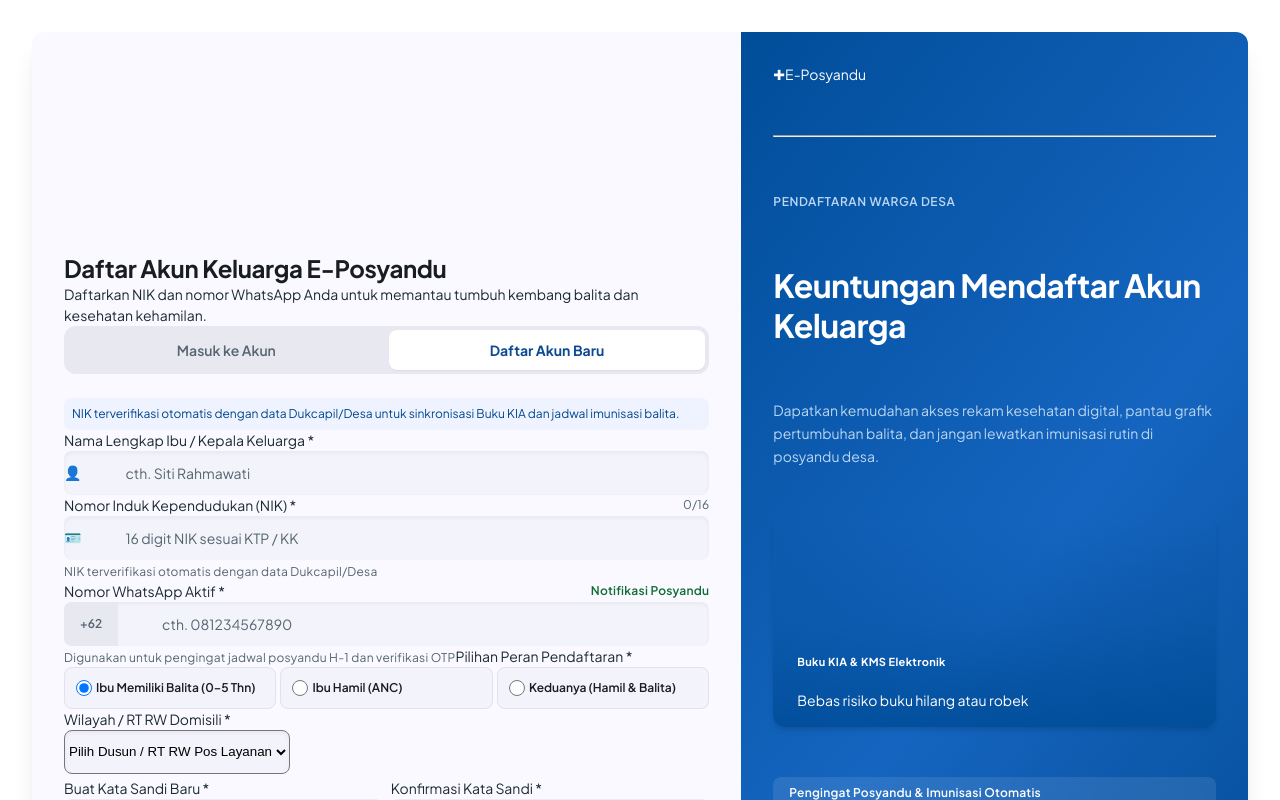
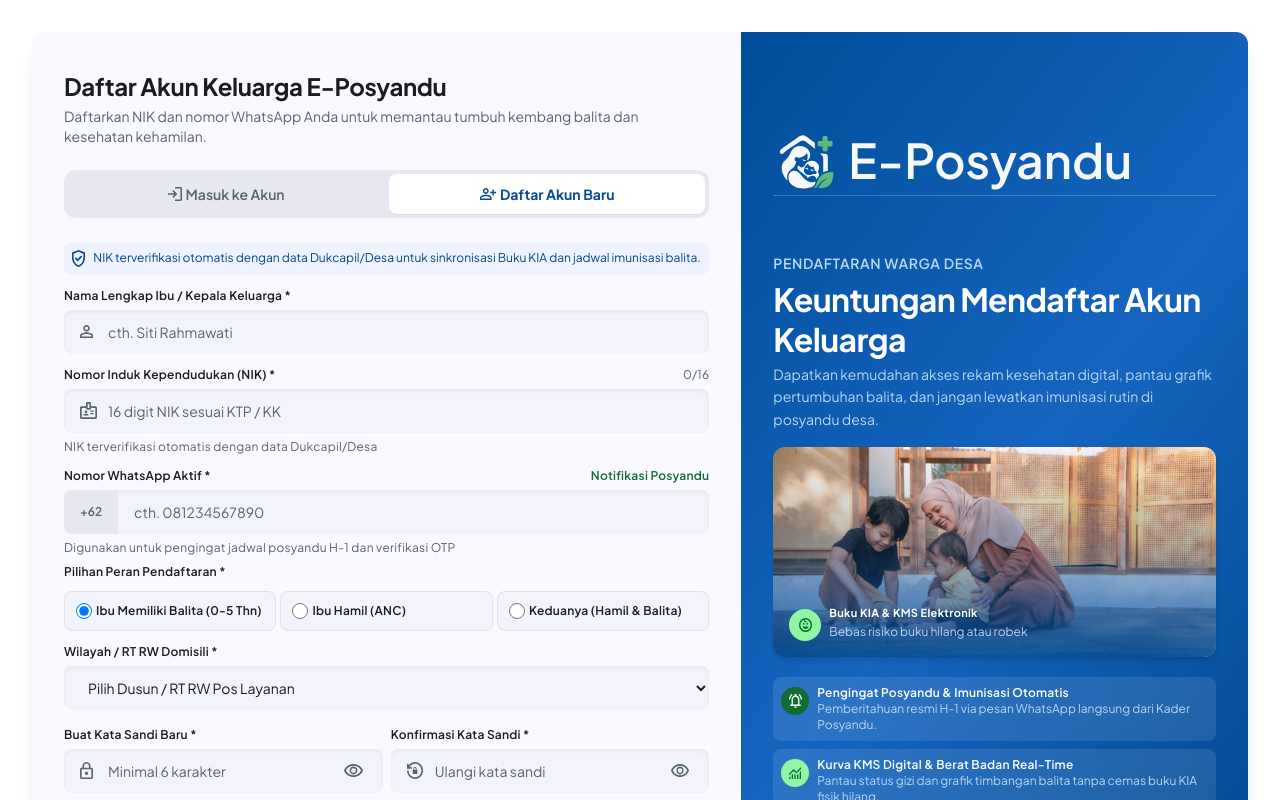
Before and after one commit to RahmadioAP/e-posyandu, a React (Vite) app: page /register in a window 1280 px wide. Shown: the top 800 px of the page. Built offline with nearby package versions, Linux system fonts and the light colour scheme.

Commit message:
fix(auth): samakan Login & Registrasi dengan desain Figma

```diff
--- a/src/pages/AuthShell.jsx
+++ b/src/pages/AuthShell.jsx
@@ -1,27 +1,63 @@
+import { useState } from 'react'
 import { Link } from 'react-router-dom'
+import logoWhite from '../assets/logo-white.svg'
+import photo from '../assets/photo-kia.jpg'
+import icBook from '../assets/ic-book.svg'
+import icEye from '../assets/ic-eye.svg'
+import tabLoginOn from '../assets/ic-tab-login-on.svg'
+import tabLoginOff from '../assets/ic-tab-login-off.svg'
+import tabRegOn from '../assets/ic-tab-reg-on.svg'
+import tabRegOff from '../assets/ic-tab-reg-off.svg'
 
-export function Logo() {
-  return <div className="logo"><span className="logo-mark">✚</span>E-Posyandu</div>
-}
-
-export function BluePanel({ tag, title, text, feats, photoCaption }) {
+export function BluePanel({ tag, title, text, feats }) {
   return (
     <aside className="blue-panel">
-      <Logo /><hr className="rule" />
-      <small className="tagline">{tag}</small>
-      <h2>{title}</h2>
-      <p>{text}</p>
-      <div className="photo">{photoCaption && <div className="photo-cap"><span className="dot" /><div><b>{photoCaption[0]}</b><br />{photoCaption[1]}</div></div>}</div>
-      {feats.map(([t, d]) => <div className="feat" key={t}><span className="ficon" /><div><b>{t}</b><br />{d}</div></div>)}
+      <div className="blue-logo"><img src={logoWhite} alt="" />E-Posyandu</div>
+      <div className="blue-body">
+        <div>
+          <p className="tagline">{tag}</p>
+          <h2>{title}</h2>
+          <p>{text}</p>
+        </div>
+        <div className="photo">
+          <img src={photo} alt="Ibu bermain bersama anak-anaknya" />
+          <div className="photo-cap">
+            <span className="ico mint ico-32"><img src={icBook} alt="" /></span>
+            <div><b>Buku KIA &amp; KMS Elektronik</b><small>Bebas risiko buku hilang atau robek</small></div>
+          </div>
+        </div>
+        <div className="feats">
+          {feats.map(([icon, bg, t, d]) => (
+            <div className="feat" key={t}>
+              <span className={'ico ico-28 ' + bg}><img src={icon} alt="" /></span>
+              <div><b>{t}</b><small>{d}</small></div>
+            </div>
+          ))}
+        </div>
+      </div>
     </aside>
   )
 }
 
 export function Tabs({ active }) {
+  const login = active === 'login'
   return (
-    <div className="auth-tabs">
-      <Link to="/login" className={active === 'login' ? 'on' : ''}>Masuk ke Akun</Link>
-      <Link to="/register" className={active === 'register' ? 'on' : ''}>Daftar Akun Baru</Link>
+    <nav className="auth-tabs">
+      <Link to="/login" className={login ? 'on' : ''}><img src={login ? tabLoginOn : tabLoginOff} alt="" />Masuk ke Akun</Link>
+      <Link to="/register" className={login ? '' : 'on'}><img src={login ? tabRegOff : tabRegOn} alt="" />Daftar Akun Baru</Link>
+    </nav>
+  )
+}
+
+export function PasswordInput({ id, icon, placeholder, autoComplete = 'new-password' }) {
+  const [show, setShow] = useState(false)
+  return (
+    <div className="input pw">
+      <img src={icon} alt="" />
+      <input id={id} type={show ? 'text' : 'password'} placeholder={placeholder} minLength={6} autoComplete={autoComplete} />
+      <button type="button" className="eye" onClick={() => setShow(!show)} aria-label={show ? 'Sembunyikan kata sandi' : 'Tampilkan kata sandi'}>
+        <img src={icEye} alt="" />
+      </button>
     </div>
   )
 }
--- a/src/pages/Login.jsx
+++ b/src/pages/Login.jsx
@@ -1,29 +1,46 @@
-import { useState } from 'react'
-import { Link } from 'react-router-dom'
-import { BluePanel, Tabs } from './AuthShell.jsx'
+import { BluePanel, Tabs, PasswordInput } from './AuthShell.jsx'
+import icAlarm from '../assets/ic-alarm.svg'
+import icShieldLock from '../assets/ic-shield-lock.svg'
+import icChat from '../assets/ic-chat.svg'
+import icIdcard from '../assets/ic-idcard.svg'
+import icLock from '../assets/ic-lock.svg'
+import icArrow from '../assets/ic-arrow-right.svg'
 
 export default function Login() {
-  const [show, setShow] = useState(false)
   return (
     <main className="auth">
       <div className="auth-card">
-        <BluePanel tag="REKAM MEDIS DIGITAL DESA" title="Akses Rekam Medis Keluarga Anda"
+        <BluePanel tag="Rekam Medis Digital Desa" title="Akses Rekam Medis Keluarga Anda"
           text="Pantau grafik KMS balita, jadwal imunisasi dasar lengkap, serta catatan kehamilan ibu kapan saja dalam genggaman."
-          photoCaption={['Buku KIA & KMS Elektronik', 'Bebas risiko buku hilang atau robek']}
-          feats={[['Pengingat WhatsApp H-1 Otomatis', 'Kader mengirim jadwal penimbangan & vitamin langsung ke ponsel Anda.'], ['Privasi Data Medis Terenkripsi', 'Keamanan NIK dan histori kesehatan diproteksi sesuai UU PDP.']]} />
+          feats={[
+            [icAlarm, 'green', 'Pengingat WhatsApp H-1 Otomatis', 'Kader mengirim jadwal penimbangan & vitamin langsung ke ponsel Anda.'],
+            [icShieldLock, 'sky', 'Privasi Data Medis Terenkripsi', 'Keamanan NIK dan histori kesehatan diproteksi sesuai UU PDP.'],
+          ]} />
         <section className="form-side">
           <h1>Selamat Datang di E-Posyandu</h1>
-          <p className="muted">Silakan masuk dengan akun terdaftar atau daftarkan anggota keluarga Anda.</p>
+          <p className="lead">Silakan masuk dengan akun terdaftar atau daftarkan anggota keluarga Anda.</p>
           <Tabs active="login" />
-          <div className="otp"><span className="ficon green" /><div><b>Lupa Kata Sandi?</b><br /><small>Masuk instan dengan verifikasi WhatsApp</small></div><button type="button" className="otp-btn">Kirim Kode OTP</button></div>
-          <form onSubmit={(e) => e.preventDefault()}>
-            <label>Nomor WhatsApp atau NIK Ibu / KK</label>
-            <div className="input"><span>🪪</span><input placeholder="Masukkan NIK 16 digit atau No. WhatsApp" /></div>
-            <div className="lbl-row"><label>Kata Sandi</label><a href="#">Lupa Sandi?</a></div>
-            <div className="input"><span>🔒</span><input type={show ? 'text' : 'password'} placeholder="Minimal 6 karakter" /><button type="button" className="eye" onClick={() => setShow(!show)}>👁</button></div>
-            <label className="check"><input type="checkbox" defaultChecked /> Ingat sesi saya di perangkat ini</label>
-            <button className="submit">Masuk ke Portal E-Posyandu →</button>
-          </form>
+          <div className="stack">
+            <div className="otp">
+              <div>
+                <span className="otp-ico"><img src={icChat} alt="" /></span>
+                <div><b>Lupa Kata Sandi?</b><small>Masuk instan dengan verifikasi WhatsApp</small></div>
+              </div>
+              <button type="button" className="otp-btn">Kirim Kode OTP</button>
+            </div>
+            <form className="stack" onSubmit={(e) => e.preventDefault()}>
+              <div className="field">
+                <label htmlFor="ident">Nomor WhatsApp atau NIK Ibu / KK</label>
+                <div className="input"><img src={icIdcard} alt="" /><input id="ident" placeholder="Masukkan NIK 16 digit atau No. WhatsApp" autoComplete="username" /></div>
+              </div>
+              <div className="field">
+                <div className="lbl-row"><label htmlFor="pw">Kata Sandi</label><a href="#">Lupa Sandi?</a></div>
+                <PasswordInput id="pw" icon={icLock} placeholder="Minimal 6 karakter" autoComplete="current-password" />
+              </div>
+              <label className="check"><input type="checkbox" defaultChecked /> Ingat sesi saya di perangkat ini</label>
+              <button className="submit">Masuk ke Portal E-Posyandu <img src={icArrow} alt="" /></button>
+            </form>
+          </div>
           <p className="foot">Belum pernah didata oleh Kader Posyandu? Hubungi <b>Bidan Desa Siaga</b> atau daftar mandiri lewat tab pendaftaran.</p>
         </section>
       </div>
--- a/src/pages/Register.jsx
+++ b/src/pages/Register.jsx
@@ -1,6 +1,17 @@
 import { useState } from 'react'
 import { Link } from 'react-router-dom'
-import { BluePanel, Tabs } from './AuthShell.jsx'
+import { BluePanel, Tabs, PasswordInput } from './AuthShell.jsx'
+import icAlarm from '../assets/ic-alarm.svg'
+import icChart from '../assets/ic-chart.svg'
+import icConsult from '../assets/ic-consult.svg'
+import icShield from '../assets/ic-shield.svg'
+import icUser from '../assets/ic-user.svg'
+import icIdcard from '../assets/ic-idcard.svg'
+import icLock from '../assets/ic-lock.svg'
+import icLockReset from '../assets/ic-lock-reset.svg'
+import icUserCheck from '../assets/ic-user-check.svg'
+
+const peran = [['balita', 'Ibu Memiliki Balita (0-5 Thn)'], ['hamil', 'Ibu Hamil (ANC)'], ['both', 'Keduanya (Hamil & Balita)']]
 
 export default function Register() {
   const [nik, setNik] = useState('')
@@ -10,39 +21,54 @@ export default function Register() {
       <div className="auth-card flip">
         <section className="form-side">
           <h1>Daftar Akun Keluarga E-Posyandu</h1>
-          <p className="muted">Daftarkan NIK dan nomor WhatsApp Anda untuk memantau tumbuh kembang balita dan kesehatan kehamilan.</p>
+          <p className="lead">Daftarkan NIK dan nomor WhatsApp Anda untuk memantau tumbuh kembang balita dan kesehatan kehamilan.</p>
           <Tabs active="register" />
-          <div className="info">NIK terverifikasi otomatis dengan data Dukcapil/Desa untuk sinkronisasi Buku KIA dan jadwal imunisasi balita.</div>
-          <form onSubmit={(e) => e.preventDefault()}>
-            <label>Nama Lengkap Ibu / Kepala Keluarga *</label>
-            <div className="input"><span>👤</span><input placeholder="cth. Siti Rahmawati" /></div>
-            <div className="lbl-row"><label>Nomor Induk Kependudukan (NIK) *</label><small>{nik.length}/16</small></div>
-            <div className="input"><span>🪪</span><input value={nik} maxLength={16} onChange={(e) => setNik(e.target.value.replace(/\D/g, ''))} placeholder="16 digit NIK sesuai KTP / KK" /></div>
-            <small className="hint">NIK terverifikasi otomatis dengan data Dukcapil/Desa</small>
-            <div className="lbl-row"><label>Nomor WhatsApp Aktif *</label><small className="green-t">Notifikasi Posyandu</small></div>
-            <div className="input"><span className="cc">+62</span><input placeholder="cth. 081234567890" /></div>
-            <small className="hint">Digunakan untuk pengingat jadwal posyandu H-1 dan verifikasi OTP</small>
-            <label>Pilihan Peran Pendaftaran *</label>
-            <div className="radios">
-              {[['balita', 'Ibu Memiliki Balita (0–5 Thn)'], ['hamil', 'Ibu Hamil (ANC)'], ['both', 'Keduanya (Hamil & Balita)']].map(([v, t]) => (
-                <label key={v} className="radio"><input type="radio" name="peran" checked={role === v} onChange={() => setRole(v)} /> {t}</label>
-              ))}
+          <form className="stack" onSubmit={(e) => e.preventDefault()}>
+            <div className="info"><img src={icShield} alt="" />NIK terverifikasi otomatis dengan data Dukcapil/Desa untuk sinkronisasi Buku KIA dan jadwal imunisasi balita.</div>
+            <div className="field">
+              <label htmlFor="nama">Nama Lengkap Ibu / Kepala Keluarga *</label>
+              <div className="input"><img src={icUser} alt="" /><input id="nama" placeholder="cth. Siti Rahmawati" autoComplete="name" /></div>
             </div>
-            <label>Wilayah / RT RW Domisili *</label>
-            <select className="input select"><option>Pilih Dusun / RT RW Pos Layanan</option><option>Dusun Krajan</option><option>Dusun Wetan</option></select>
+            <div className="field">
+              <div className="lbl-row"><label htmlFor="nik">Nomor Induk Kependudukan (NIK) *</label><small>{nik.length}/16</small></div>
+              <div className="input"><img src={icIdcard} alt="" /><input id="nik" inputMode="numeric" value={nik} maxLength={16} onChange={(e) => setNik(e.target.value.replace(/\D/g, ''))} placeholder="16 digit NIK sesuai KTP / KK" /></div>
+              <small className="hint">NIK terverifikasi otomatis dengan data Dukcapil/Desa</small>
+            </div>
+            <div className="field">
+              <div className="lbl-row"><label htmlFor="wa">Nomor WhatsApp Aktif *</label><small className="green-t">Notifikasi Posyandu</small></div>
+              <div className="input phone"><span className="cc">+62</span><input id="wa" type="tel" placeholder="cth. 081234567890" autoComplete="tel-national" /></div>
+              <small className="hint">Digunakan untuk pengingat jadwal posyandu H-1 dan verifikasi OTP</small>
+            </div>
+            <fieldset className="field">
+              <legend className="lbl">Pilihan Peran Pendaftaran *</legend>
+              <div className="radios">
+                {peran.map(([v, t]) => (
+                  <label key={v} className="radio"><input type="radio" name="peran" checked={role === v} onChange={() => setRole(v)} /> {t}</label>
+                ))}
+              </div>
+            </fieldset>
+            <div className="field">
+              <label htmlFor="wilayah">Wilayah / RT RW Domisili *</label>
+              <div className="input">
+                <select id="wilayah" defaultValue=""><option value="" disabled>Pilih Dusun / RT RW Pos Layanan</option><option>Dusun Krajan</option><option>Dusun Wetan</option></select>
+              </div>
+            </div>
             <div className="two">
-              <div><label>Buat Kata Sandi Baru *</label><div className="input"><span>🔒</span><input type="password" placeholder="Minimal 6 karakter" /><span>👁</span></div></div>
-              <div><label>Konfirmasi Kata Sandi *</label><div className="input"><span>🔒</span><input type="password" placeholder="Ulangi kata sandi" /><span>👁</span></div></div>
+              <div className="field"><label htmlFor="pw1">Buat Kata Sandi Baru *</label><PasswordInput id="pw1" icon={icLock} placeholder="Minimal 6 karakter" /></div>
+              <div className="field"><label htmlFor="pw2">Konfirmasi Kata Sandi *</label><PasswordInput id="pw2" icon={icLockReset} placeholder="Ulangi kata sandi" /></div>
             </div>
-            <label className="check"><input type="checkbox" /> Saya menyetujui data kesehatan keluarga saya dicatat dan disinkronkan dengan Posyandu & Bidan Desa secara aman.</label>
-            <button className="submit">Daftar Akun E-Posyandu</button>
+            <label className="check"><input type="checkbox" /> Saya menyetujui data kesehatan keluarga saya dicatat dan disinkronkan dengan Posyandu &amp; Bidan Desa secara aman.</label>
+            <button className="submit">Daftar Akun E-Posyandu <img src={icUserCheck} alt="" /></button>
           </form>
           <p className="foot">Sudah punya akun E-Posyandu? <Link to="/login"><b>Masuk di sini</b></Link></p>
         </section>
-        <BluePanel tag="PENDAFTARAN WARGA DESA" title="Keuntungan Mendaftar Akun Keluarga"
+        <BluePanel tag="Pendaftaran Warga Desa" title="Keuntungan Mendaftar Akun Keluarga"
           text="Dapatkan kemudahan akses rekam kesehatan digital, pantau grafik pertumbuhan balita, dan jangan lewatkan imunisasi rutin di posyandu desa."
-          photoCaption={['Buku KIA & KMS Elektronik', 'Bebas risiko buku hilang atau robek']}
-          feats={[['Pengingat Posyandu & Imunisasi Otomatis', 'Pemberitahuan resmi H-1 via pesan WhatsApp dari Kader Posyandu.'], ['Kurva KMS Digital & Berat Badan Real-Time', 'Pantau status gizi dan grafik timbangan balita tanpa buku KIA fisik hilang.'], ['Konsultasi Cepat Bidan & Kader Terdekat', 'Dukungan siap untuk keluhan kehamilan, MP-ASI, dan rujukan Puskesmas.']]} />
+          feats={[
+            [icAlarm, 'green', 'Pengingat Posyandu & Imunisasi Otomatis', 'Pemberitahuan resmi H-1 via pesan WhatsApp langsung dari Kader Posyandu.'],
+            [icChart, 'mint', 'Kurva KMS Digital & Berat Badan Real-Time', 'Pantau status gizi dan grafik timbangan balita tanpa cemas buku KIA fisik hilang.'],
+            [icConsult, 'sky', 'Konsultasi Cepat Bidan & Kader Terdekat', 'Dukungan sigap untuk keluhan kehamilan, MP-ASI, dan rujukan Puskesmas.'],
+          ]} />
       </div>
     </main>
   )
```
